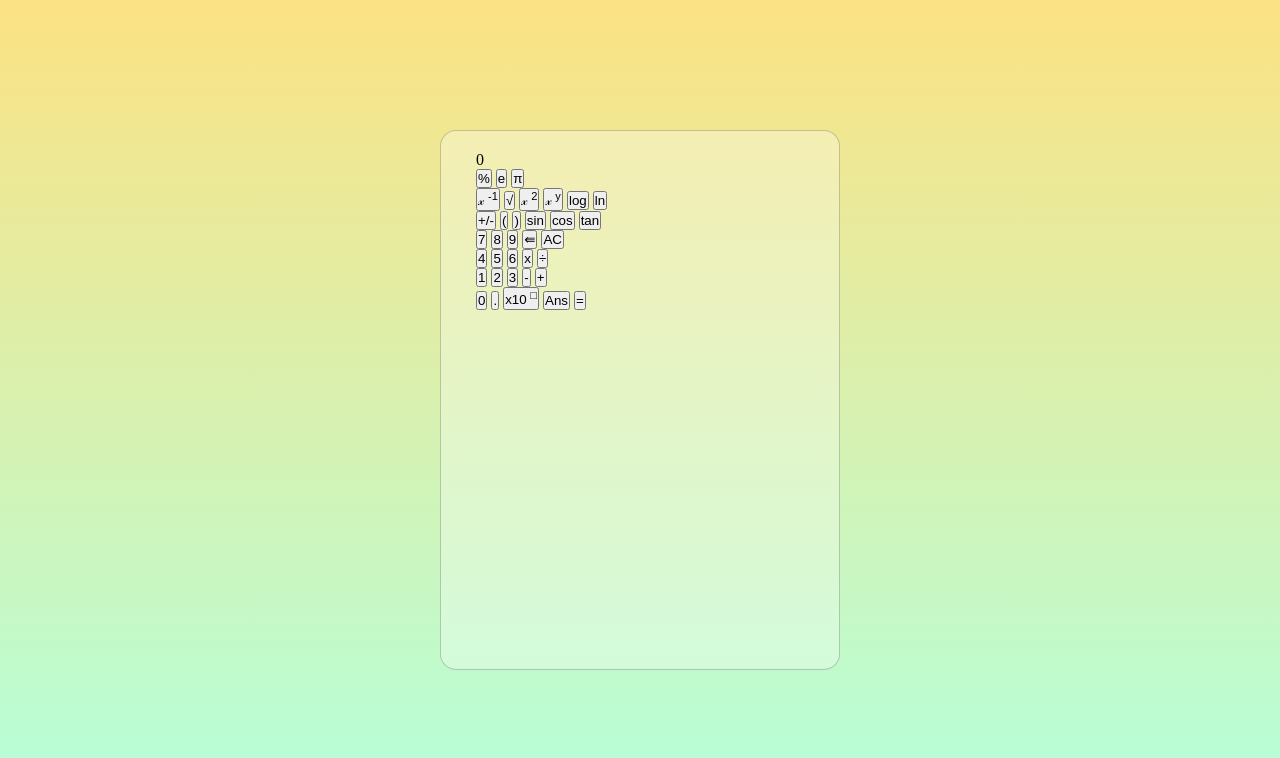
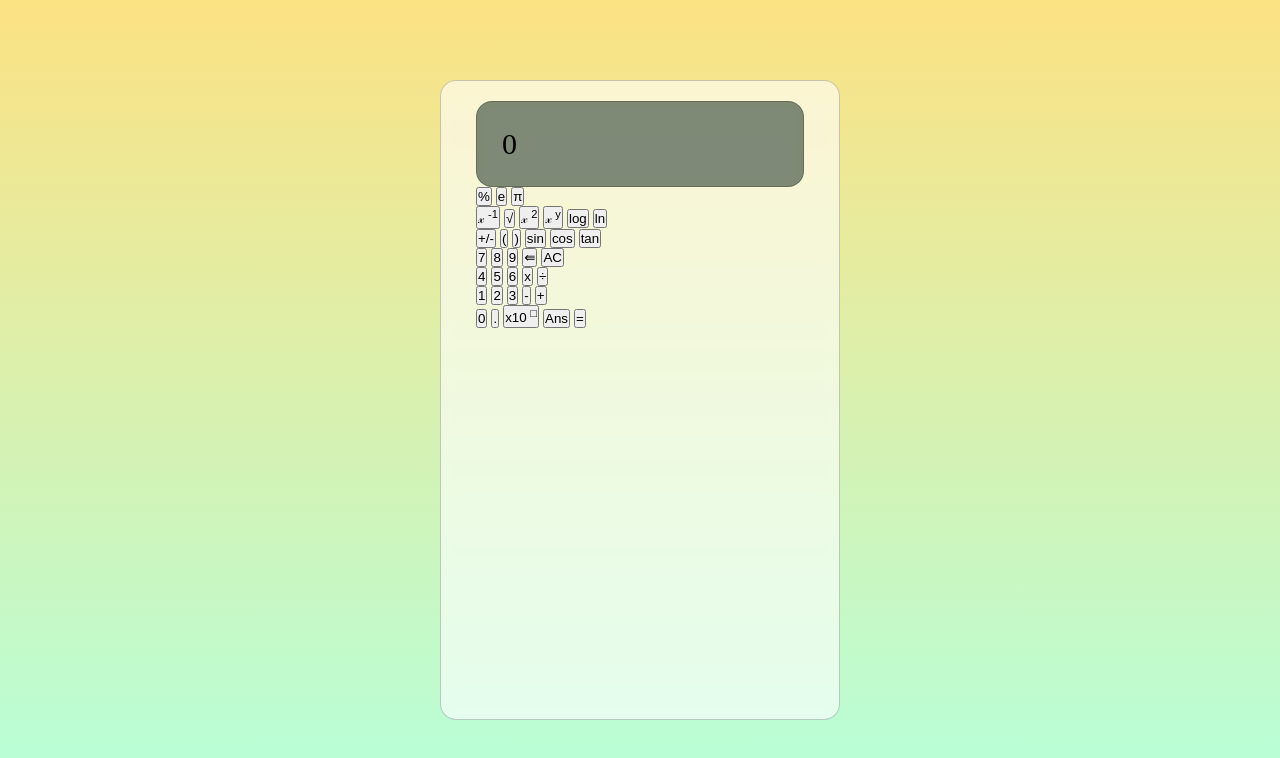
Before and after one commit to jaafarmoha/calculator, a plain HTML site: page index.html in a window 1280 px wide. Drawn offline with Linux system fonts and the light colour scheme.

Commit message:
Design complete and unnecessary file removed

```diff
--- a/style.css
+++ b/style.css
@@ -20,13 +20,22 @@ body {
 .wrapper{
     backdrop-filter: blur(5.5px);
     -webkit-backdrop-filter: blur(5.5px);
-    background: rgba(255,255,255, 0.8 );
+    background: rgba(255,255,255, 0.6 );
     border: 1px solid rgba(0,0,0,0.2);
     border-radius: 16px;
-    backdrop-filter: blur(4px);
-    -webkit-backdrop-filter: blur(4px);
-    background: rgba(255,255,255,0.3);
     flex-basis: 400px;
-    height: 540px;
+    height: 640px;
     padding: 20px 35px
 }
+
+.screen{
+    backdrop-filter: blur(5.5px);
+    -webkit-backdrop-filter: blur(5.5px);
+    background: rgba(0,25,0,0.5);
+    border: 1px solid rgba(0,0,0,0.2);
+    border-radius: 16px;
+    font-size: 30px;
+    overflow: auto;
+    padding: 25px;
+
+}
```
Also changed, not shown: 1 other file.
